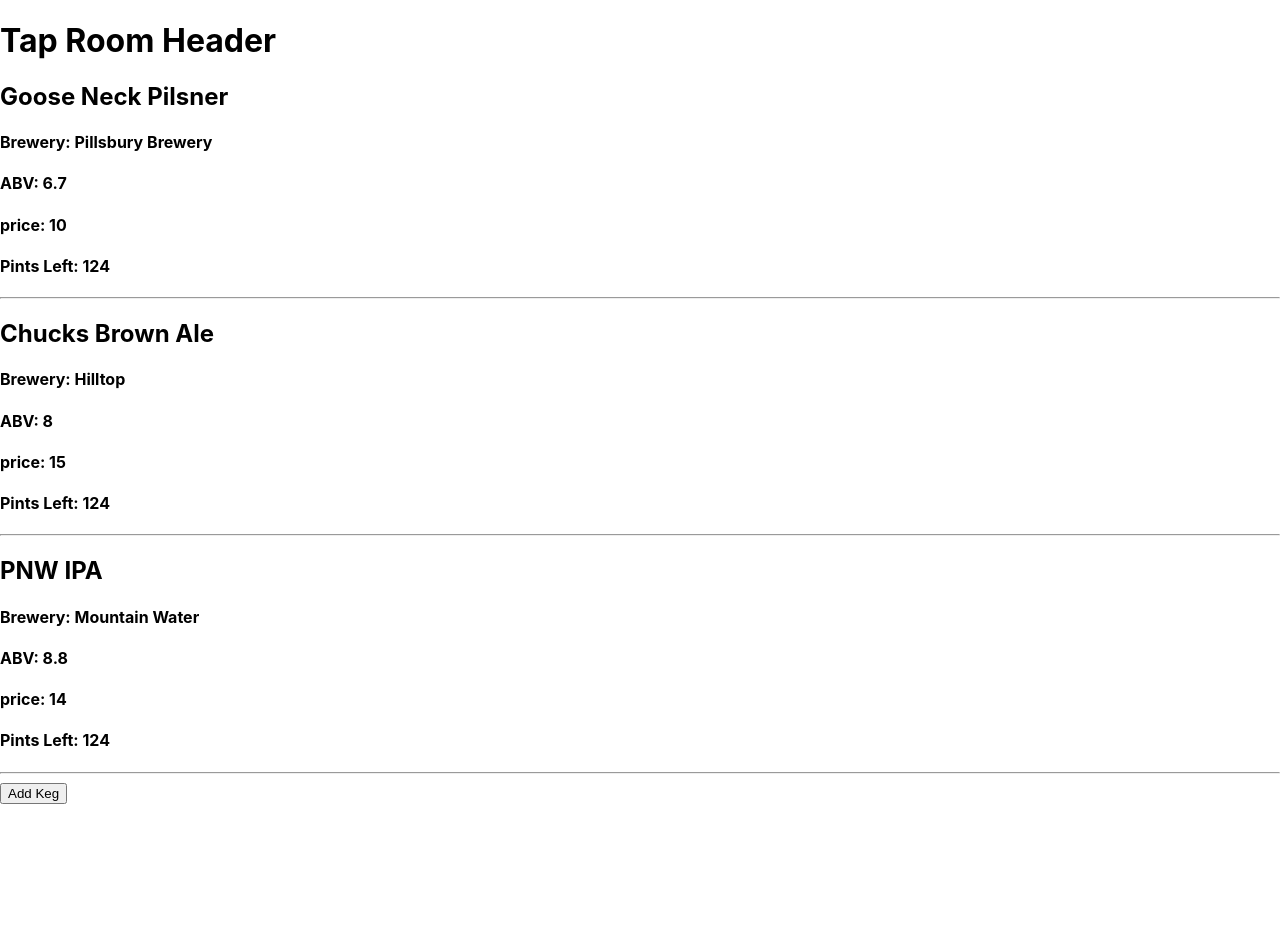
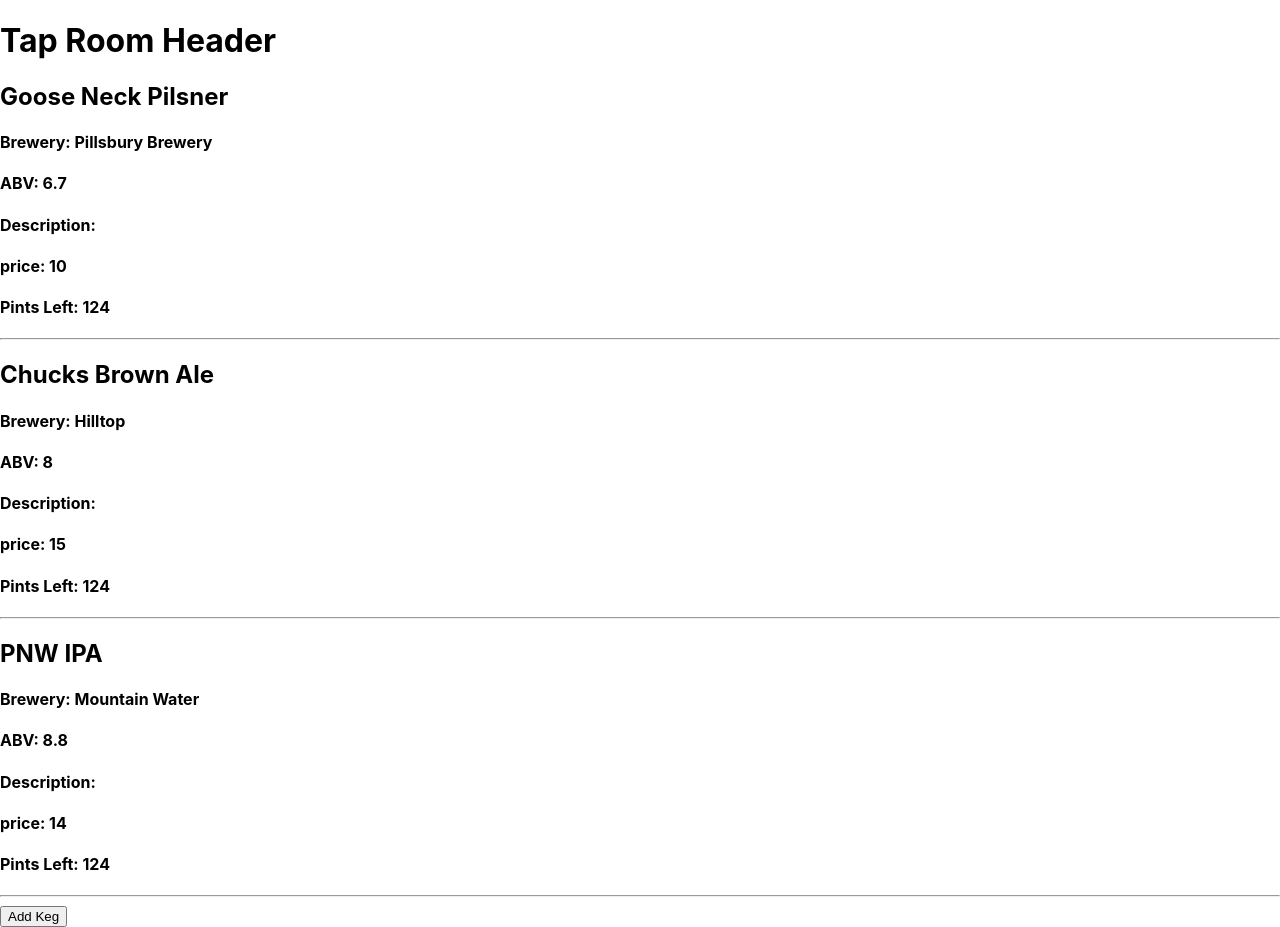
Before and after one commit to jd-fj/Tap-Room, a React (Create React App) app: page / in a window 1280 px wide. Before the commit the page ends 804 px from the top, so only its background shows below. Built offline with nearby package versions, Linux system fonts and the light colour scheme.

Commit message:
add description property and number props

```diff
--- a/src/components/Keg.js
+++ b/src/components/Keg.js
@@ -7,6 +7,7 @@ export default function Keg(props){
       <h2>{props.name}</h2>
       <h4>Brewery: {props.brewery}</h4>
       <h4>ABV: {props.abv}</h4>
+      <h4>Description: {props.description}</h4>
       <h4>price: {props.price}</h4>
       <h4>Pints Left: {props.pints}</h4>
       <hr/>
@@ -17,7 +18,8 @@ export default function Keg(props){
 Keg.propTypes = {
   name: PropTypes.string,
   brewery: PropTypes.string,
-  abv: PropTypes.string,
+  abv: PropTypes.number,
+  description: PropTypes.string,
   price: PropTypes.number,
   pints: PropTypes.number
 }
```
